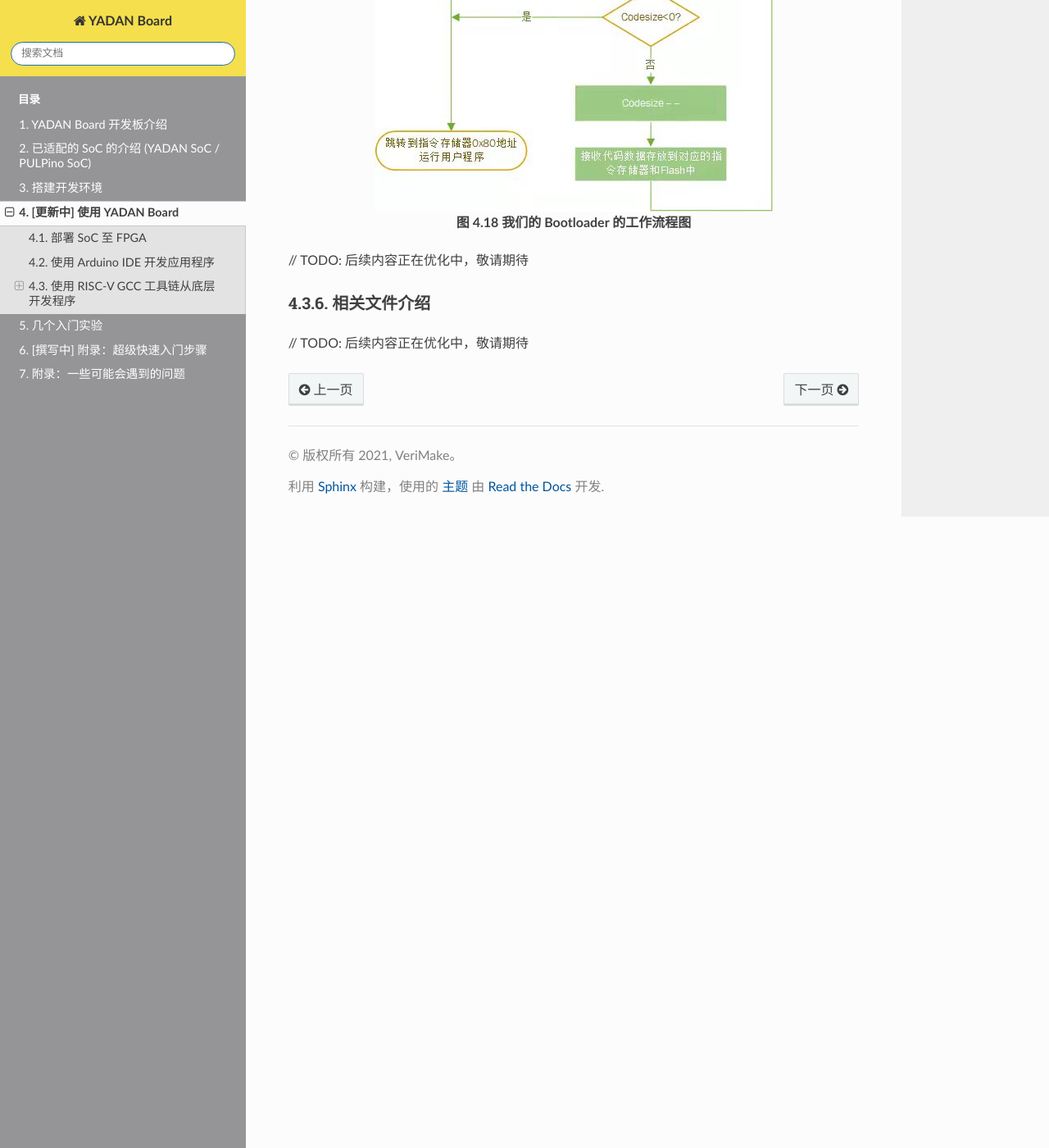
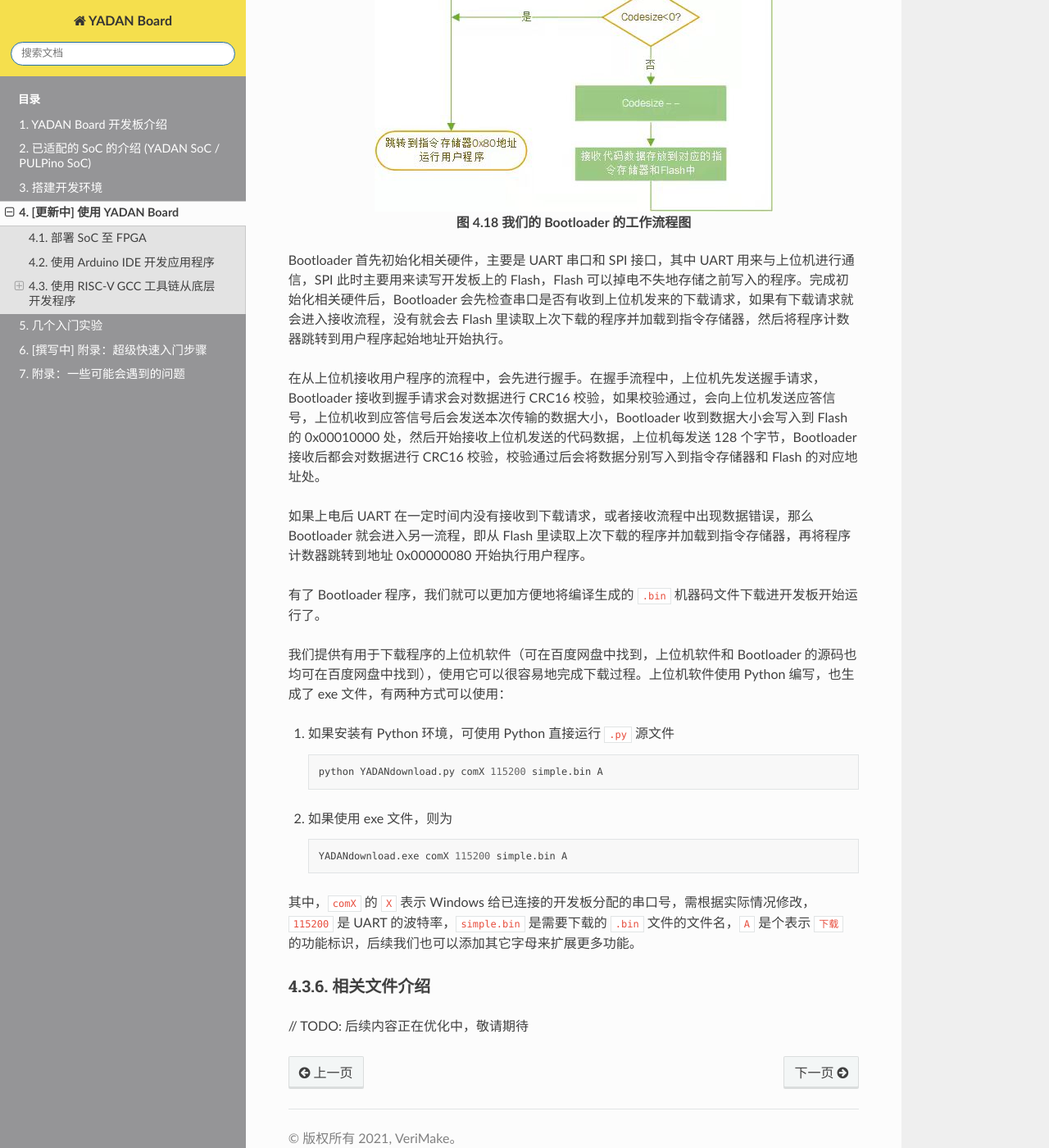
Before and after one commit to CSY-tvgo/YADAN-Docs, a Sphinx documentation site: the page built from docs/source/YADAN_Board/chap4.md, in a window 1280 px wide and 1400 px high, scrolled down 15927 px. Shown: the whole window at 82% size. Built offline with Sphinx 7.4.7 and the Read the Docs theme 2.0.0, drawn with Linux system fonts in a browser that asks for light colours; some of the changed text lies outside the part shown.

Commit message:
update chap4.3.5

````diff
--- a/docs/source/YADAN_Board/chap4.md
+++ b/docs/source/YADAN_Board/chap4.md
@@ -246,19 +246,38 @@ python wincompile.py
 
 即可运行它自动完成编译，生成的 `.bin` 文件会被命名为 `simple.bin`。
 
-### 设计 Bootloader，下载程序至开发板
+### Bootloader 的介绍，与下载程序的方法
 
 得到了 RISC-V 处理器可执行的文件之后，由于我们之前已经将 SoC 部署到了 FPGA 中，接下来只需将文件载入 SoC 中的指令存储器（从 0x00000000 地址开始，有 64KB 大小）即可执行，将文件载入指令存储器通常有以下三种方法：
 1. 将 `.hex` 或者 `.bin` 文件转换成 `.mif` (Memory Initialization File) 文件，然后在 FPGA 综合工具中导入它再重新综合 SoC。这个方法非常繁琐且耗时。
 2. 使用调试器将 `.hex` 或者 `.bin` 文件载入到指令存储器中。这个方法要求 SoC 必须要有调试接口，例如 J-Link 等，但我们的 SoC 没有。
 3. 配置一段程序，存放在 Boot ROM 中。SoC 启动后会先执行 Boot ROM 中的程序，再通过这段程序将数据从外部载入到指令存储器中，即 Bootloader。
 
-其中，Bootloader 方法对 YADAN Board 而言是较为合适的方法。我们已预先设计好工作流程图如图 4.18 所示的 Bootloader 程序，并在综合 SoC 时已通过 `.mif` 文件将其导入，每次 FPGA 上电后初始化 SoC 时，都会向 Boot ROM 中初始化这个 Bootloader。
+其中，Bootloader 方法对 YADAN Board 而言是较为合适的方法。我们已预先设计好工作流程图如图 4.18 所示的 Bootloader 程序，并在综合 SoC 时已通过 `.mif` 文件将其导入，每次 FPGA 上电后初始化 SoC 时，都会向 Boot ROM (地址 0x00010000 ~ 0x00010800) 中初始化这个 Bootloader。
 
 **<center>![图 4.18 我们的 Bootloader 的工作流程图](imgs/img_04_19.png)
 图 4.18 我们的 Bootloader 的工作流程图</center>**
 
-// TODO: 后续内容正在优化中，敬请期待
+Bootloader 首先初始化相关硬件，主要是 UART 串口和 SPI 接口，其中 UART 用来与上位机进行通信，SPI 此时主要用来读写开发板上的 Flash，Flash 可以掉电不失地存储之前写入的程序。完成初始化相关硬件后，Bootloader 会先检查串口是否有收到上位机发来的下载请求，如果有下载请求就会进入接收流程，没有就会去 Flash 里读取上次下载的程序并加载到指令存储器，然后将程序计数器跳转到用户程序起始地址开始执行。
+
+在从上位机接收用户程序的流程中，会先进行握手。在握手流程中，上位机先发送握手请求，Bootloader 接收到握手请求会对数据进行 CRC16 校验，如果校验通过，会向上位机发送应答信号，上位机收到应答信号后会发送本次传输的数据大小，Bootloader 收到数据大小会写入到 Flash 的 0x00010000 处，然后开始接收上位机发送的代码数据，上位机每发送 128 个字节，Bootloader 接收后都会对数据进行 CRC16 校验，校验通过后会将数据分别写入到指令存储器和 Flash 的对应地址处。
+
+如果上电后 UART 在一定时间内没有接收到下载请求，或者接收流程中出现数据错误，那么 Bootloader 就会进入另一流程，即从 Flash 里读取上次下载的程序并加载到指令存储器，再将程序计数器跳转到地址 0x00000080 开始执行用户程序。
+
+有了 Bootloader 程序，我们就可以更加方便地将编译生成的 `.bin` 机器码文件下载进开发板开始运行了。
+
+我们提供有用于下载程序的上位机软件（可在百度网盘中找到，上位机软件和 Bootloader 的源码也均可在百度网盘中找到），使用它可以很容易地完成下载过程。上位机软件使用 Python 编写，也生成了 exe 文件，有两种方式可以使用：
+
+1. 如果安装有 Python 环境，可使用 Python 直接运行 `.py` 源文件
+   ```
+   python YADANdownload.py comX 115200 simple.bin A
+   ```
+2. 如果使用 exe 文件，则为
+   ```
+   YADANdownload.exe comX 115200 simple.bin A
+   ```
+
+其中，`comX` 的 `X` 表示 Windows 给已连接的开发板分配的串口号，需根据实际情况修改，`115200` 是 UART 的波特率，`simple.bin` 是需要下载的 `.bin` 文件的文件名，`A` 是个表示 `下载` 的功能标识，后续我们也可以添加其它字母来扩展更多功能。
 
 
 ### 相关文件介绍
--- a/docs/source/index.rst
+++ b/docs/source/index.rst
@@ -11,7 +11,7 @@ YADAN Board 是一块核心为 Anlogic FPGA 的可编程硬件设计学习平台
 
 如果您在使用 YADAN Board 的过程中遇到问题，欢迎在 `VeriMake 论坛 <https://www.verimake.com/>`_ 上参与讨论。如果发现文档中存在问题，欢迎在 `这个贴子 <https://verimake.com/topics/269/>`_ 下留言讨论。
 
-当前版本的更新时间为：2021 年 10 月 4 日 UTC+8
+当前版本的更新时间为：2021 年 10 月 6 日 UTC+8
 
 .. toctree::
    :numbered:
````
